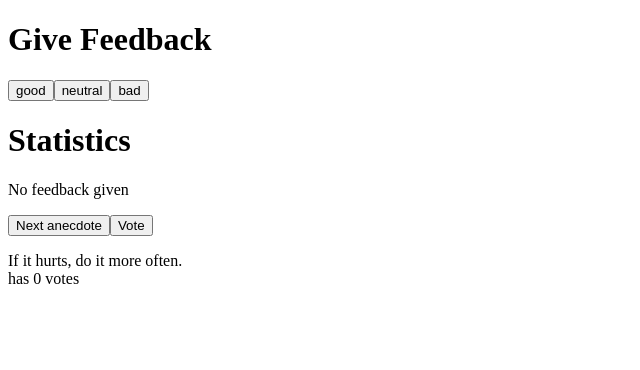
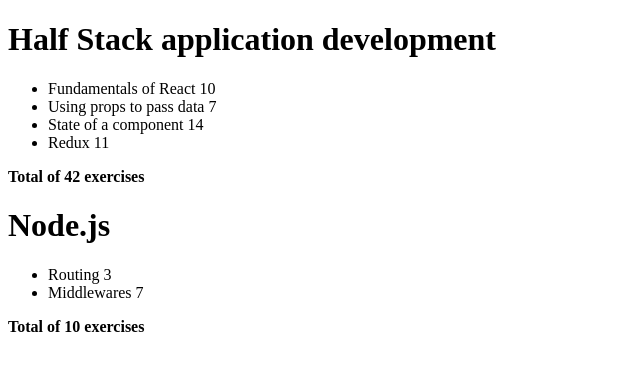
Before and after one commit to Sxnny-s/fullstackopen, a React (Vite) app in the folder Exercises 1.1.-1.2/my-react-app/: page / in a window 1280 px wide. Shown: the top 370 px of the page, without its empty margins (0-640 px from the left). Built offline with nearby package versions, Linux system fonts and the light colour scheme.

Commit message:
full stak open part 2 a

```diff
--- a/Exercises 1.1.-1.2/my-react-app/src/App.jsx
+++ b/Exercises 1.1.-1.2/my-react-app/src/App.jsx
@@ -1,108 +1,86 @@
-import { useState } from 'react'
 
-const Button = ({onClick,text}) => {
-return <button onClick={onClick}> {text}</button>
+const Content = ({part}) => {
+  return (
+    <li>{part.name} {part.exercises}</li>
+  )
+}
+const Total = ({part}) => {
+  return (
+    <strong>Total of {part} exercises</strong>
+  )
 }
 
-const Statistics = ({text,num}) => {
-  return (<tr>
-    <td>
-       {text} {num}
-    </td>
-  </tr>)
-}
+const Course = ({course}) => {
+  return (
+    <>
+    <h1>{course.name}</h1>
 
-const Display = ({anecdotes,num}) => {
- return <p> {anecdotes} <br></br> has  {num} votes </p>
+    <ul>
+      {course.parts.map(part =>
+        <Content  key={part.id} part={part} />
+      )}
+    </ul>
+
+    <Total part={course.parts.reduce((a,c) => a + c.exercises,0)} />
+
+    </>
+
+
+  )
 }
 
 
+
 const App = () => {
-  // save clicks of each button to its own state
-  const [good, setGood] = useState(0)
-  const [neutral, setNeutral] = useState(0)
-  const [bad, setBad] = useState(0)
-  // const [total, setTotal] = useState(0)
-
-  const total = good + neutral + bad;
-  const avg = ((good / (total)) * 100).toFixed(2)
+  const courses = [
+    {
+      name: 'Half Stack application development',
+      id: 1,
+      parts: [
+        {
+          name: 'Fundamentals of React',
+          exercises: 10,
+          id: 1
+        },
+        {
+          name: 'Using props to pass data',
+          exercises: 7,
+          id: 2
+        },
+        {
+          name: 'State of a component',
+          exercises: 14,
+          id: 3
+        },
+        {
+          name: 'Redux',
+          exercises: 11,
+          id: 4
+        }
+      ]
+    },
+    {
+      name: 'Node.js',
+      id: 2,
+      parts: [
+        {
+          name: 'Routing',
+          exercises: 3,
+          id: 1
+        },
+        {
+          name: 'Middlewares',
+          exercises: 7,
+          id: 2
+        }
+      ]
+    }
+  ]
 
 
 
+  return courses.map(course =>  <Course key={course.id} course={course} />)
 
-  const handleGood = () => {
-      const oldTotal = total
-      const newGood = good + 1
-      setGood(newGood)
-
-  }
-  const handleNeutral = () => {
-      const oldTotal = total
-      const newNeutral = neutral + 1
-      setNeutral(newNeutral)
-
-  }
-  const handleBad = () => {
-      const oldTotal = total
-      const newBad = bad + 1
-      setBad(newBad)
-
-  }
-
-  const anecdotes = [
-    'If it hurts, do it more often.',
-    'Adding manpower to a late software project makes it later!',
-    'The first 90 percent of the code accounts for the first 90 percent of the development time...The remaining 10 percent of the code accounts for the other 90 percent of the development time.',
-    'Any fool can write code that a computer can understand. Good programmers write code that humans can understand.',
-    'Premature optimization is the root of all evil.',
-    'Debugging is twice as hard as writing the code in the first place. Therefore, if you write the code as cleverly as possible, you are, by definition, not smart enough to debug it.',
-    'Programming without an extremely heavy use of console.log is same as if a doctor would refuse to use x-rays or blood tests when diagnosing patients.',
-    'The only way to go fast, is to go well.'
-  ]
-
-  const rdmQuote = () => {
-    let rng = Math.floor(Math.random() * anecdotes.length)
-    setSelected(rng)
-
-  }
-
-  const [votes, setVote] = useState(Array(anecdotes.length).fill(0))
-
-  const handlevote = () => {
-    const newVotes = [...votes]
-    newVotes[selected]++
-    setVote(newVotes)
-  }
-  const [selected, setSelected] = useState(0)
-
-  return (
-    <div>
-      <h1>Give Feedback</h1>
-      <Button onClick={handleGood} text={'good'} />
-      <Button onClick={handleNeutral} text={'neutral'} />
-      <Button onClick={handleBad} text={'bad'} />
-      <h1>Statistics</h1>
-      {total === 0 ? (<p>No feedback given</p>) : (
-        <>
-        <table>
-          <tbody>
-            <Statistics text={"good"} num={good}/>
-            <Statistics text={"Neutral"} num={neutral}/>
-            <Statistics text={"bad"} num={bad}/>
-            <Statistics text={"Total"} num={total}/>
-            <Statistics text={"positive"} num={avg} />
-          </tbody>
-        </table>
-        </>
-
-      )}
-        <Button onClick={rdmQuote} text={'Next anecdote'}/>
-        <Button onClick={handlevote} text={'Vote'}/>
-
-        <Display anecdotes={anecdotes[selected]} num={votes[selected]} />
-
-    </div>
-  )
 }
 
 export default App
```
